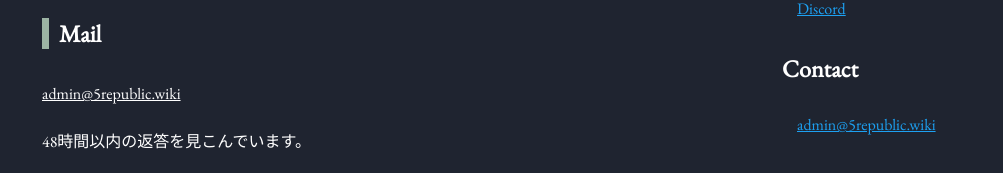
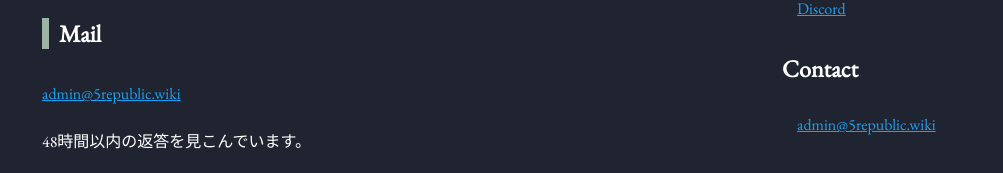
Before and after one commit to republic5/web-site, a plain HTML site: page contact.html in a window 1280 px wide. Shown: the part 284-457 px from the top of the page, without its empty margins (128-1131 px from the left). Drawn offline with nearby package versions, Linux system fonts and the light colour scheme.

Commit message:
Update style.css

```diff
--- a/css/style.css
+++ b/css/style.css
@@ -29,7 +29,7 @@ header {
     list-style: none;
 }
 
-li a {
+a {
     color: #1da1f2;
 }
 
```
